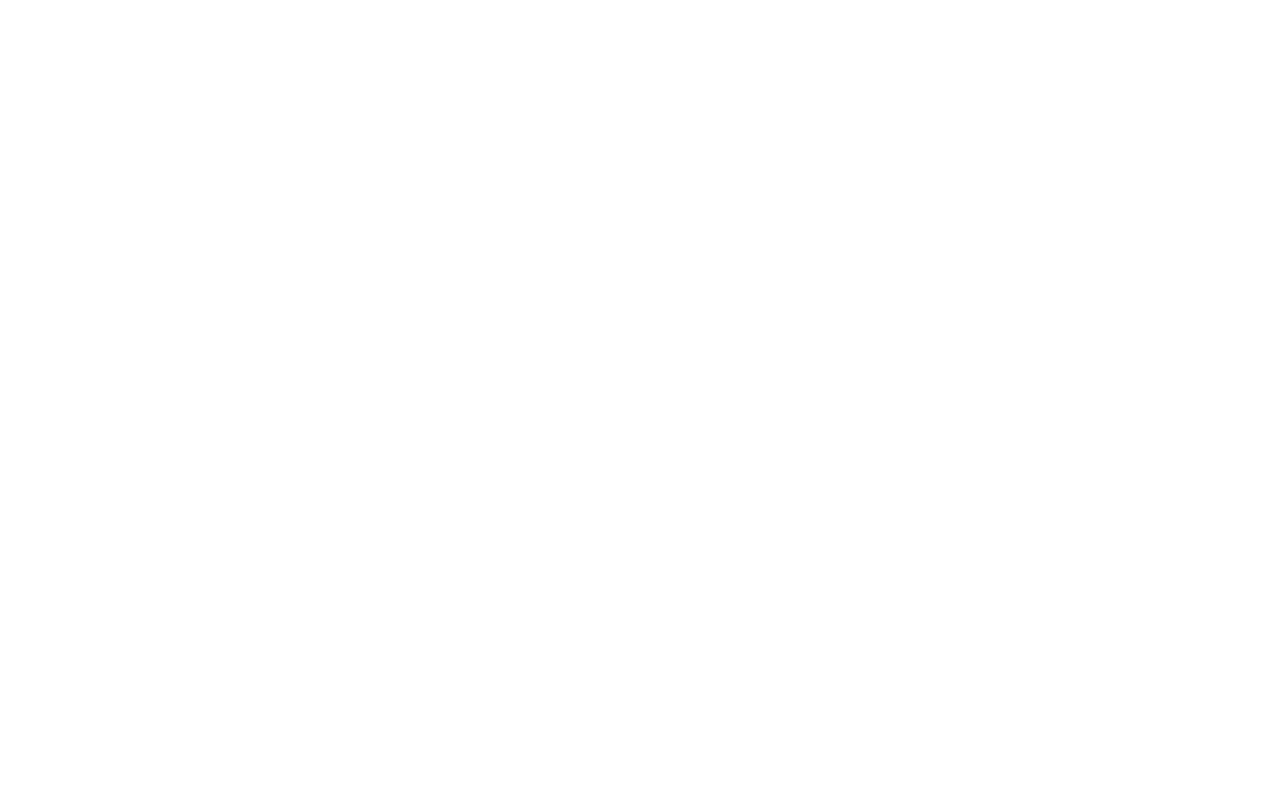
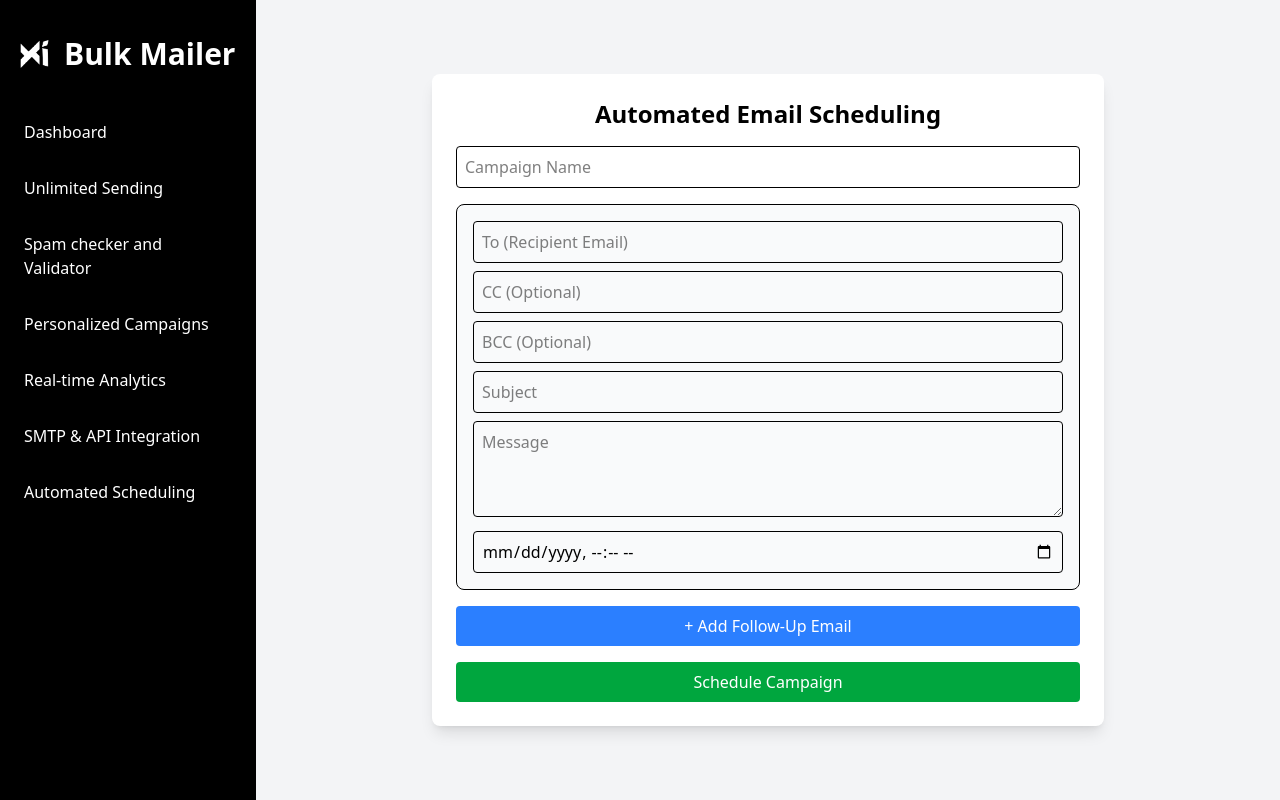
Before and after one commit to manjeetexe/Mail, a React (Vite) app in the folder Client/: page /automation in a window 1280 px wide. Before the commit this address had no page. Built offline with nearby package versions, Linux system fonts and the light colour scheme.

Commit message:
big changes

```diff
--- a/Client/package.json
+++ b/Client/package.json
@@ -12,6 +12,7 @@
   "dependencies": {
     "@tailwindcss/vite": "^4.0.9",
     "axios": "^1.8.1",
+    "date-fns": "^4.1.0",
     "react": "^19.0.0",
     "react-dom": "^19.0.0",
     "react-router-dom": "^7.2.0",
--- a/Client/src/App.jsx
+++ b/Client/src/App.jsx
@@ -9,6 +9,7 @@ import Dashboard from './components/Dashboard';
 import Layout from './layout'
 import BulkMail from './components/BulkMail'
 import SpamCheck from './components/Deleverable';
+import Automation from './components/Shedule';
 
 
 
@@ -21,6 +22,8 @@ const App = () => {
           <Route path="/unlimited" element={<BulkMail />} />
           <Route path="/spam" element={<SpamCheck />} />
           <Route path="/validator" element={<Validator />} />
+          <Route path="/automation" element={<Automation />} />
+
 
       </Route>
         <Route path="/bulkmailer" element={<Bulkmailer />} />
--- /dev/null
+++ b/Client/src/components/Shedule.jsx
@@ -0,0 +1,172 @@
+import React, { useState } from "react";
+import { format } from "date-fns";
+import axios from "axios";
+
+const EmailScheduler = () => {
+    const [campaignName, setCampaignName] = useState("");
+    const [emails, setEmails] = useState([
+        { to: "", cc: "", bcc: "", subject: "", message: "", scheduleTime: "" }
+    ]);
+    const [scheduledCampaigns, setScheduledCampaigns] = useState([]);
+
+    // Handle input changes
+    const handleInputChange = (index, field, value) => {
+        const updatedEmails = [...emails];
+        updatedEmails[index][field] = value;
+        setEmails(updatedEmails);
+    };
+
+    // Add a new email
+    const addEmail = () => {
+        setEmails([...emails, { to: "", cc: "", bcc: "", subject: "", message: "", scheduleTime: "" }]);
+    };
+
+    // Remove an email
+    const removeEmail = (index) => {
+        const updatedEmails = emails.filter((_, i) => i !== index);
+        setEmails(updatedEmails);
+    };
+
+    // Check if selected date is valid (future date only)
+    const isValidScheduleTime = (time) => {
+        const selectedTime = new Date(time);
+        return selectedTime > new Date();
+    };
+
+    // Send request to backend to schedule the emails
+    const scheduleCampaign = async () => {
+        if (!campaignName.trim()) {
+            alert("Please enter a campaign name.");
+            return;
+        }
+
+        const validEmails = emails.filter(email => email.to && email.subject && email.message && email.scheduleTime);
+
+        if (validEmails.length === 0) {
+            alert("Please fill all fields including To, Subject, Message, and Schedule Time.");
+            return;
+        }
+
+        if (!validEmails.every(email => isValidScheduleTime(email.scheduleTime))) {
+            alert("Please select a future time for scheduling.");
+            return;
+        }
+
+        try {
+            await axios.post("http://localhost:8000/schedule-email", { campaignName, emails: validEmails });
+
+            setScheduledCampaigns([...scheduledCampaigns, { campaignName, emails: validEmails }]);
+            setCampaignName("");
+            setEmails([{ to: "", cc: "", bcc: "", subject: "", message: "", scheduleTime: "" }]);
+            alert("Emails scheduled successfully!");
+        } catch (error) {
+            alert("Error scheduling emails. Please try again.");
+        }
+    };
+
+    return (
+        <div className="flex flex-col items-center justify-center min-h-screen bg-gray-100 p-6">
+            <div className="bg-white p-6 rounded-lg shadow-lg w-full max-w-2xl">
+                <h2 className="text-2xl font-semibold mb-4 text-center">Automated Email Scheduling</h2>
+
+                {/* Campaign Name */}
+                <input
+                    type="text"
+                    placeholder="Campaign Name"
+                    value={campaignName}
+                    onChange={(e) => setCampaignName(e.target.value)}
+                    className="mb-4 p-2 border rounded w-full"
+                />
+
+                {/* Email List */}
+                {emails.map((emailItem, index) => (
+                    <div key={index} className="mb-4 p-4 border rounded-lg bg-gray-50">
+                        <input
+                            type="email"
+                            placeholder="To (Recipient Email)"
+                            value={emailItem.to}
+                            onChange={(e) => handleInputChange(index, "to", e.target.value)}
+                            className="p-2 border rounded w-full mb-2"
+                        />
+                        <input
+                            type="email"
+                            placeholder="CC (Optional)"
+                            value={emailItem.cc}
+                            onChange={(e) => handleInputChange(index, "cc", e.target.value)}
+                            className="p-2 border rounded w-full mb-2"
+                        />
+                        <input
+                            type="email"
+                            placeholder="BCC (Optional)"
+                            value={emailItem.bcc}
+                            onChange={(e) => handleInputChange(index, "bcc", e.target.value)}
+                            className="p-2 border rounded w-full mb-2"
+                        />
+                        <input
+                            type="text"
+                            placeholder="Subject"
+                            value={emailItem.subject}
+                            onChange={(e) => handleInputChange(index, "subject", e.target.value)}
+                            className="p-2 border rounded w-full mb-2"
+                        />
+                        <textarea
+                            placeholder="Message"
+                            value={emailItem.message}
+                            onChange={(e) => handleInputChange(index, "message", e.target.value)}
+                            className="p-2 border rounded w-full mb-2 h-24"
+                        />
+                        <input
+                            type="datetime-local"
+                            value={emailItem.scheduleTime}
+                            onChange={(e) => handleInputChange(index, "scheduleTime", e.target.value)}
+                            className="p-2 border rounded w-full"
+                            min={new Date().toISOString().slice(0, 16)}
+                        />
+                        {index > 0 && (
+                            <button onClick={() => removeEmail(index)} className="p-2 bg-red-500 text-white rounded mt-2 w-full">
+                                ✕ Remove Email
+                            </button>
+                        )}
+                    </div>
+                ))}
+
+                {/* Add Email Button */}
+                <button
+                    onClick={addEmail}
+                    className="w-full p-2 mb-4 rounded bg-blue-500 text-white hover:bg-blue-600"
+                >
+                    + Add Follow-Up Email
+                </button>
+
+                {/* Schedule Button */}
+                <button
+                    onClick={scheduleCampaign}
+                    className="w-full p-2 rounded bg-green-600 text-white hover:bg-green-700"
+                >
+                    Schedule Campaign
+                </button>
+            </div>
+
+            {/* Scheduled Campaigns List */}
+            {scheduledCampaigns.length > 0 && (
+                <div className="bg-white p-6 mt-6 rounded-lg shadow-lg w-full max-w-2xl">
+                    <h3 className="text-xl font-semibold mb-4">Scheduled Campaigns</h3>
+                    {scheduledCampaigns.map((campaign, index) => (
+                        <div key={index} className="mb-4 p-4 border rounded-lg shadow">
+                            <h4 className="font-semibold">{campaign.campaignName}</h4>
+                            <ul className="mt-2">
+                                {campaign.emails.map((email, i) => (
+                                    <li key={i} className="text-sm text-gray-700">
+                                        📩 {email.to} - <strong>Subject:</strong> {email.subject} - ⏳ {format(new Date(email.scheduleTime), "PPpp")}
+                                    </li>
+                                ))}
+                            </ul>
+                        </div>
+                    ))}
+                </div>
+            )}
+        </div>
+    );
+};
+
+export default EmailScheduler;
--- a/Client/src/page/Navigate.jsx
+++ b/Client/src/page/Navigate.jsx
@@ -14,7 +14,7 @@ const Navigate = () => {
             <nav className="flex  flex-col space-y-4">
                 <Link to="/" className=" p-2 ">Dashboard</Link>
                 <Link to="/unlimited" className=" p-2  rounded">Unlimited Sending</Link>
-                <Link to="/spam" className=" p-2 rounded">High Deliverability</Link>
+                <Link to="/spam" className=" p-2 rounded">Spam checker and Validator</Link>
                 <Link to="/personalized" className=" p-2 rounded">Personalized Campaigns</Link>
                 <Link to="/analytics" className=" p-2 rounded">Real-time Analytics</Link>
                 <Link to="/smtp" className=" p-2 rounded">SMTP & API Integration</Link>
```
Also changed, not shown: Client/src/components/AnalizeMail.jsx (added), 2 other files (tests, documents, lock files or other folders).
